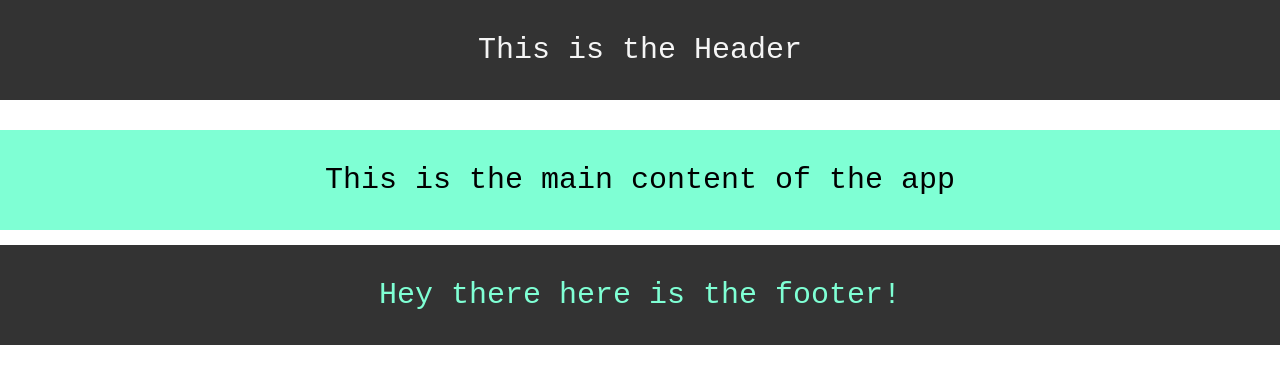
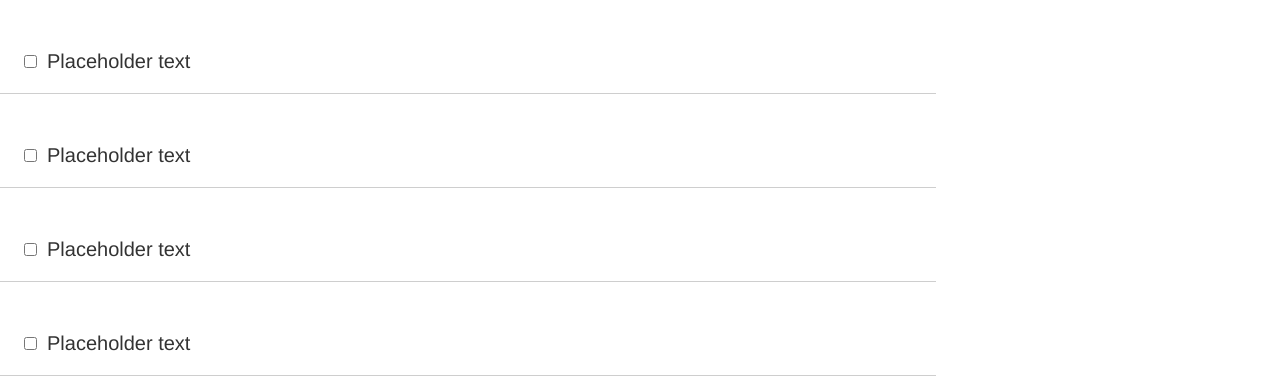
Before and after one commit to CalWal/React-Todo-List, a React (Create React App) app: page / in a window 1280 px wide. Shown: the top 390 px of the page. Built offline with nearby package versions, Linux system fonts and the light colour scheme.

Commit message:
Moved CSS to inline styles
Updated todo list styling

```diff
--- /dev/null
+++ b/components/TodoItem.js
@@ -0,0 +1,48 @@
+import React from "react";
+const todoitem = {
+  display: "flex",
+  justifyContent: "flex-start",
+  alignItems: "center",
+  padding: "30px 20px 0",
+  width: "70%",
+  borderBottom: "1px solid #cecece",
+  fontFamily: "Roboto, sans-serif",
+  fontWeight: 100,
+  fontSize: 15,
+  color: "#333333"
+};
+
+const checkboxStyles = {
+  marginRight: "10px",
+  fontSize: "30px",
+  outline: 0
+};
+const textStyles = {
+  fontFamily: "Helvetica Neue",
+  fontSize: 20
+};
+
+function TodoItem() {
+  return (
+    <div>
+      <div style={todoitem}>
+        <input type="checkbox" style={checkboxStyles} />
+        <p style={textStyles}>Placeholder text</p>
+      </div>
+      <div style={todoitem}>
+        <input type="checkbox" style={checkboxStyles} />
+        <p style={textStyles}>Placeholder text</p>
+      </div>
+      <div style={todoitem}>
+        <input type="checkbox" style={checkboxStyles} />
+        <p style={textStyles}>Placeholder text</p>
+      </div>
+      <div style={todoitem}>
+        <input type="checkbox" style={checkboxStyles} />
+        <p style={textStyles}>Placeholder text</p>
+      </div>
+    </div>
+  );
+}
+
+export default TodoItem;
--- a/src/App.js
+++ b/src/App.js
@@ -4,13 +4,12 @@ import NavBar from "/components/NavBar";
 import MainContent from "/components/MainContent";
 import Footer from "/components/Footer";
 import Todo from "/components/Todo";
+import TodoItem from "/components/TodoItem";
 
 const App = () => {
   return (
     <div>
-      <NavBar />
-      <MainContent />
-      <Footer />
+      <TodoItem />
     </div>
   );
 };
```
Also changed, not shown: package.json (+2 -7 lines).
